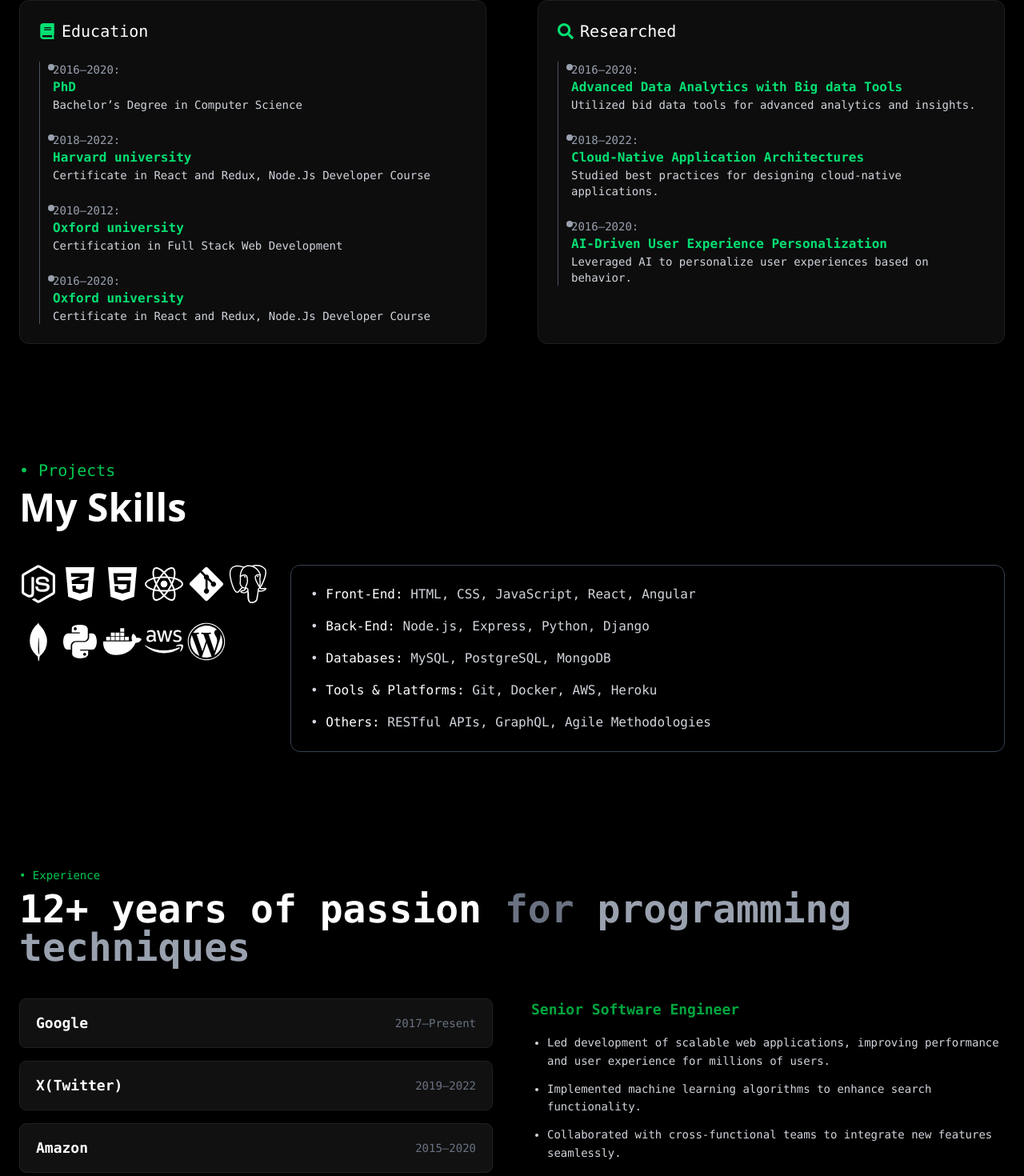
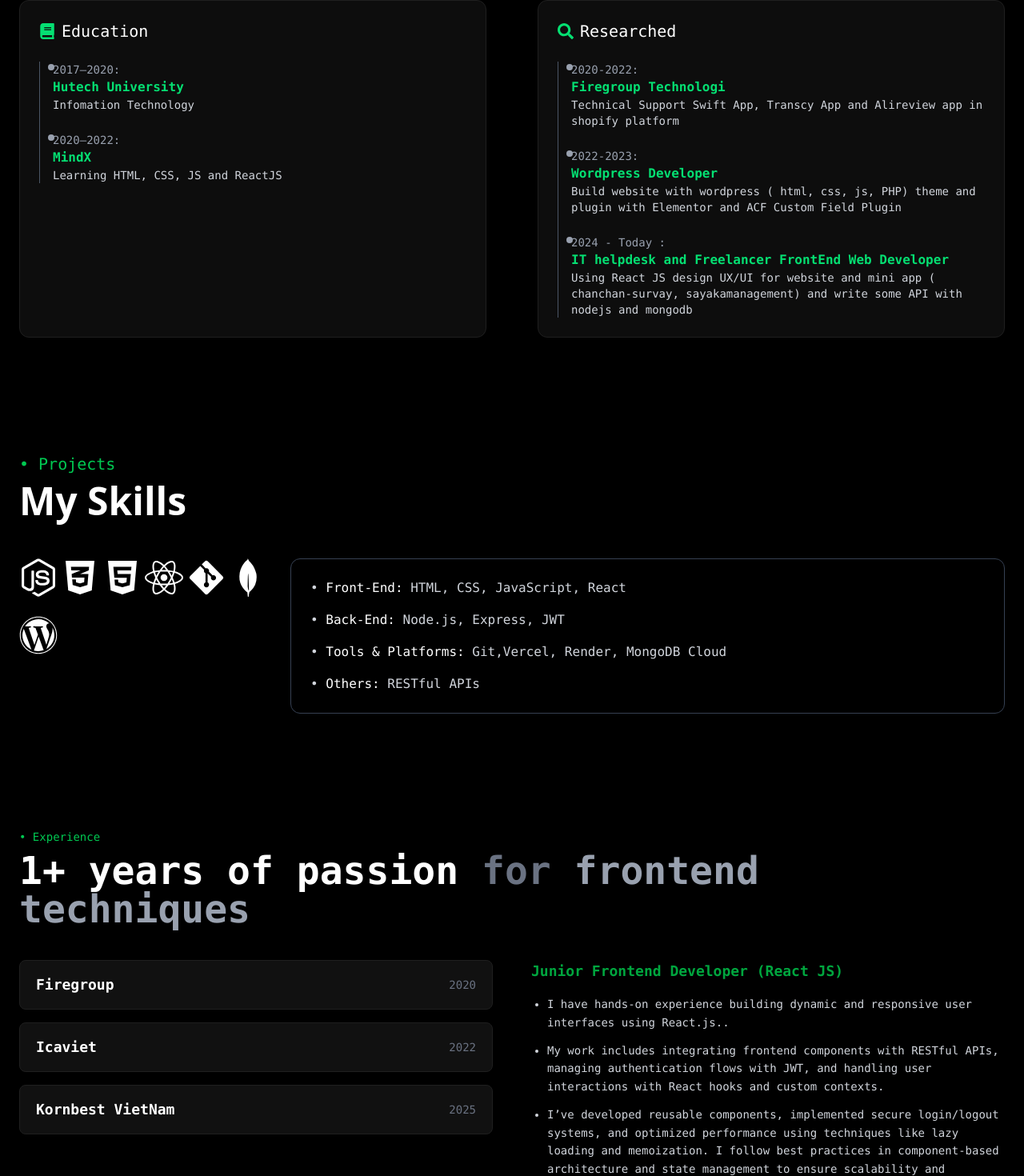
Before and after one commit to HuynhAnh24h/portfolio, a React (Vite) app: page / in a window 1280 px wide. Shown: the part 654-2124 px from the top of the page at 80% size. Built offline with nearby package versions, Linux system fonts and the light colour scheme.

Commit message:
Done Skill

```diff
--- a/src/App.jsx
+++ b/src/App.jsx
@@ -18,7 +18,7 @@
       <Education/>
       <MySkill/>
       <Experience/>
-      <Project/>
+      {/* <Project/> */}
       <Services/>
       <Contact/>
     <Footer/>
--- a/src/components/Education.jsx
+++ b/src/components/Education.jsx
@@ -3,42 +3,32 @@
 
 const educationData = [
   {
-    year: "2016–2020",
-    title: "PhD",
-    desc: "Bachelor’s Degree in Computer Science",
+    year: "2017–2020",
+    title: "Hutech University",
+    desc: "Infomation Technology",
   },
   {
-    year: "2018–2022",
-    title: "Harvard university",
-    desc: "Certificate in React and Redux, Node.Js Developer Course",
-  },
-  {
-    year: "2010–2012",
-    title: "Oxford university",
-    desc: "Certification in Full Stack Web Development",
-  },
-  {
-    year: "2016–2020",
-    title: "Oxford university",
-    desc: "Certificate in React and Redux, Node.Js Developer Course",
+    year: "2020–2022",
+    title: "MindX",
+    desc: "Learning HTML, CSS, JS and ReactJS",
   },
 ];
 
 const researchData = [
   {
-    year: "2016–2020",
-    title: "Advanced Data Analytics with Big data Tools",
-    desc: "Utilized bid data tools for advanced analytics and insights.",
+    year: "2020-2022",
+    title: "Firegroup Technologi",
+    desc: "Technical Support Swift App, Transcy App and Alireview app in shopify platform",
   },
   {
-    year: "2018–2022",
-    title: "Cloud-Native Application Architectures",
-    desc: "Studied best practices for designing cloud-native applications.",
+    year: "2022-2023",
+    title: "Wordpress Developer",
+    desc: "Build website with wordpress ( html, css, js, PHP) theme and plugin with Elementor and ACF Custom Field Plugin",
   },
   {
-    year: "2016–2020",
-    title: "AI-Driven User Experience Personalization",
-    desc: "Leveraged AI to personalize user experiences based on behavior.",
+    year: "2024 - Today ",
+    title: "IT helpdesk and Freelancer FrontEnd Web Developer",
+    desc: "Using React JS design UX/UI for website and mini app ( chanchan-survay, sayakamanagement) and write some API with nodejs and mongodb",
   },
 ];
 
--- a/src/components/Experience.jsx
+++ b/src/components/Experience.jsx
@@ -4,33 +4,28 @@
 
 const jobs = [
   {
-    company: "Google",
+    company: "Firegroup",
 
-    period: "2017–Present",
+    period: "2020",
   },
   {
-    company: "X(Twitter)",
+    company: "Icaviet",
 
-    period: "2019–2022",
+    period: "2022",
   },
   {
-    company: "Amazon",
+    company: "Kornbest VietNam",
 
-    period: "2015–2020",
-  },
-  {
-    company: "Paypal",
-
-    period: "2014–Present",
+    period: "2025",
   },
 ];
 
 const skills = [
-  "Python",
-  "Tensorflow",
-  "Angular",
-  "Kubernetes",
-  "GCP",
+  "Javascript",
+  "React JS",
+  "Wordpress",
+  "Some Nodejs",
+  "Mongodb and Mysql",
 ];
 
 export default function Experience() {
@@ -39,9 +34,9 @@
       <div className="max-w-7xl mx-auto">
         <p className="text-green-500 text-sm mb-2">• Experience</p>
         <h2 className="text-3xl md:text-5xl font-bold mb-10">
-        12+ years of passion{" "}
+         1+ years of passion{" "}
           <span className="text-gray-500">for</span>{" "}
-        <span className="text-gray-400">programming techniques</span>
+          <span className="text-gray-400">frontend techniques</span>
         </h2>
 
         <div className="grid grid-cols-1 md:grid-cols-2 gap-12">
@@ -64,20 +59,22 @@
           {/* Job Description */}
           <div>
             <h3 className="text-green-600 text-lg font-semibold mb-4">
-            Senior Software Engineer
+              Junior Frontend Developer (React JS)
             </h3>
             <ul className="list-disc space-y-3 text-gray-300 ml-5 text-sm leading-relaxed">
               <li>
-              Led development of scalable web applications, improving
-              performance and user experience for millions of users.
+                I have hands-on experience building dynamic and responsive user interfaces using React.js..
+
+
               </li>
               <li>
-              Implemented machine learning algorithms to enhance search
-              functionality.
+                My work includes integrating frontend components with RESTful APIs,
+                managing authentication flows with JWT,
+                and handling user interactions with React hooks and custom contexts.
               </li>
               <li>
-              Collaborated with cross-functional teams to integrate new features
-              seamlessly.
+                I’ve developed reusable components, implemented secure login/logout systems, and optimized performance using techniques like lazy loading and memoization. I follow best practices in component-based architecture and state management to ensure scalability and maintainability.
+                My React applications are designed to interact seamlessly with backend services I developed using Node.js and Express, creating robust fullstack solutions.
               </li>
             </ul>
 
--- a/src/components/Hero.jsx
+++ b/src/components/Hero.jsx
@@ -2,9 +2,12 @@
 import {
   FaWordpress,
   FaReact,
+  FaNodeJs,
+  FaCss3Alt,
+  FaHtml5,
+
 } from "react-icons/fa";
-import { BiLogoFlask } from "react-icons/bi";
-import { TbBrandDjango } from "react-icons/tb";
+ import { SiMongodb, SiMysql, SiPostgresql, SiHeroku, SiExpress, SiGraphql } from "react-icons/si";
 
 export default function Hero() {
   return (
@@ -30,14 +33,16 @@
           </h1>
           <p className="text-gray-400 text-md leading-relaxed">
             &lt;p&gt; With expertise in cutting-edge technologies such as <br />
-            <span className="text-red-400">Django, Flask, ReactJS</span>... i deliver web <br />
+            <span className="text-red-400">Nodejs, Mongodb, Wordpress and ReactJS</span>... i deliver web <br />
             solutions that are both innovative and robust. &lt;/p&gt;
           </p>
 
           {/* Icon tech */}
           <div className="flex items-center space-x-4 pt-4 text-2xl">
-            <BiLogoFlask className="text-[#dd0031]" />
-            <TbBrandDjango className="text-[#14f195]" />
+              <FaHtml5 className="text-orange-400" />
+             <FaCss3Alt className="text-blue-400" />
+           <FaNodeJs className="text-green-400" />
+           <SiMongodb className="text-green-600" />
             <FaReact className="text-[#61dafb]" />
             <FaWordpress className="text-[#1C7A9B]" />
           </div>
--- a/src/components/MySkill.jsx
+++ b/src/components/MySkill.jsx
@@ -19,21 +19,16 @@
                 <FaHtml5 className="hover:text-orange-400" />
                 <FaReact className="hover:text-cyan-400" />
                 <FaGitAlt className="hover:text-red-500" />
-                <SiPostgresql className="hover:text-blue-500" />
                 <SiMongodb className="hover:text-green-600" />
-                <FaPython className="hover:text-yellow-500" />
-                <FaDocker className="hover:text-blue-300" />
-                <FaAws className="hover:text-orange-300" />
                 <FaWordpress className="hover:text-[#1C7A9B]" />
             </div>
 
             {/* Text List */}
             <div className="text-gray-300 text-md font-mono space-y-4 border border-gray-700 p-6 rounded-xl w-full">
-                <p>• <span className="text-white">Front-End:</span> HTML, CSS, JavaScript, React, Angular</p>
-                <p>• <span className="text-white">Back-End:</span> Node.js, Express, Python, Django</p>
-                <p>• <span className="text-white">Databases:</span> MySQL, PostgreSQL, MongoDB</p>
-                <p>• <span className="text-white">Tools & Platforms:</span> Git, Docker, AWS, Heroku</p>
-                <p>• <span className="text-white">Others:</span> RESTful APIs, GraphQL, Agile Methodologies</p>
+                <p>• <span className="text-white">Front-End:</span> HTML, CSS, JavaScript, React</p>
+                <p>• <span className="text-white">Back-End:</span> Node.js, Express, JWT</p>
+                <p>• <span className="text-white">Tools & Platforms:</span> Git,Vercel, Render, MongoDB Cloud</p>
+                <p>• <span className="text-white">Others:</span> RESTful APIs</p>
             </div>
             </div>
         </div>
```
Lines whose indentation alone changed are shown as unchanged.
